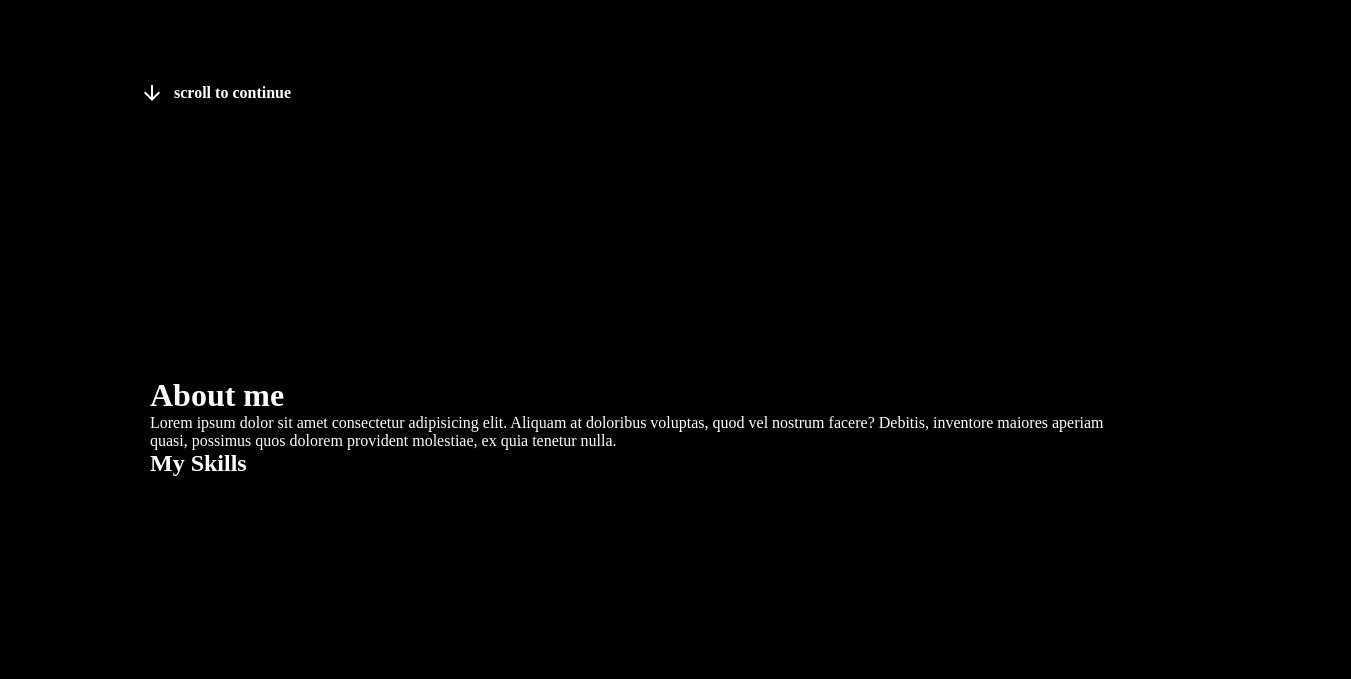
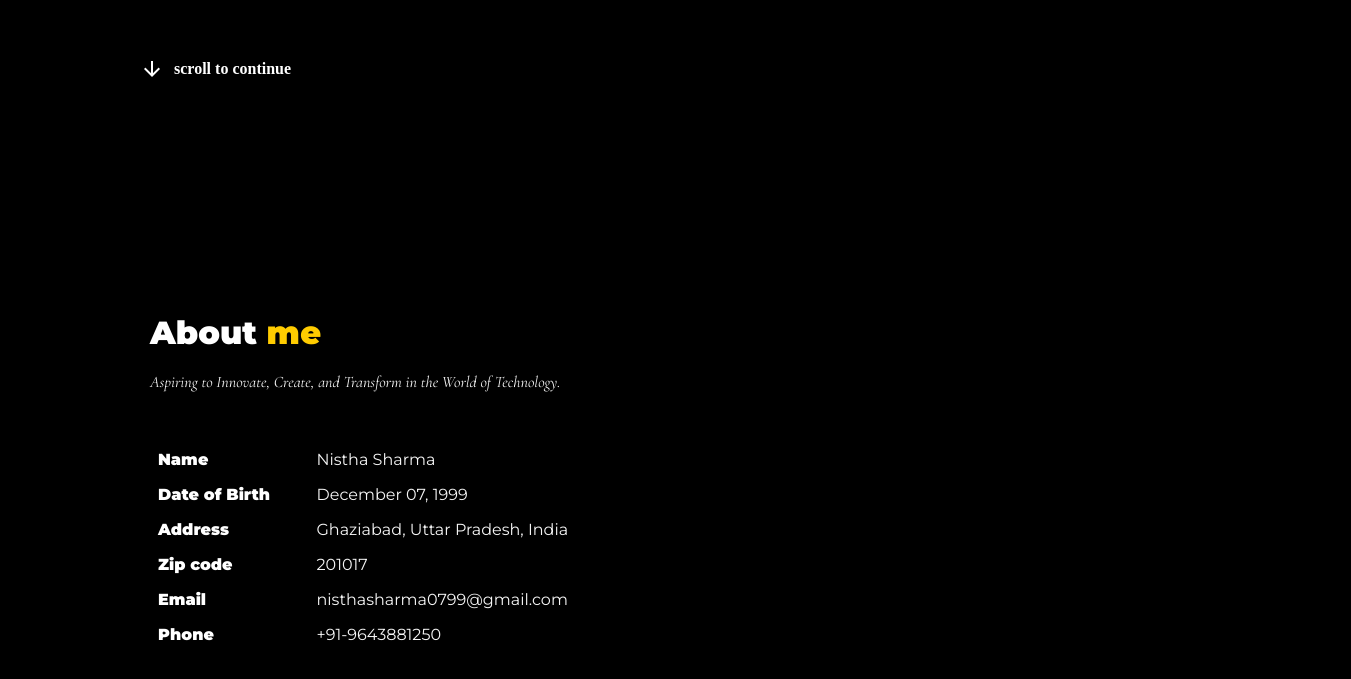
Before and after one commit to nisthaaah/Portfolio-Website, a plain HTML site: page index.html in a window 1280 px wide. Shown: the part 527-1206 px from the top of the page, 1351 px wide, since content can reach past the window. Drawn offline with nearby package versions, Linux system fonts and the light colour scheme.

Commit message:
portfolio

```diff
--- a/index.html
+++ b/index.html
@@ -6,23 +6,21 @@
     <meta name="viewport" content="width=device-width, initial-scale=1.0" />
     <title>Nistha Sharma</title>
     <link rel="stylesheet" href="styles.css" />
-    <link rel="stylesheet"
-        href="https://fonts.googleapis.com/css2?family=Material+Symbols+Outlined:opsz,wght,FILL,GRAD@20..48,100..700,0..1,-50..200" />
+    <script src="index.js"></script>
+    <link rel="stylesheet" href="https://fonts.googleapis.com/css2?family=Material+Symbols+Outlined:opsz,wght,FILL,GRAD@20..48,100..700,0..1,-50..200" />
 </head>
 
 <body>
     <nav class="navbar">
-
         <div class="listitem">
             <ul>
-                <li><a href="#">Home</a></li>
+                <li><a href="#home" id="homelink">Home</a></li>
                 <li><a href= #aboutme>About</a></li>
                 <li><a href="cv.html">Resume</a></li>
                 <li><a href="skills.html">Skills</a></li>
                 <li><a href="projects.html">Projects</a></li>
                 <li><a href="contact.html">Contact</a></li>
         </div>
-
         </ul>
     </nav>
     <div class="container">
@@ -44,19 +42,43 @@
         </div>
     </div>
 
-    <div class="aboutme">
-        <h1>About me</h1>
-        <p>Lorem ipsum dolor sit amet consectetur adipisicing elit. Aliquam at doloribus voluptas, quod vel
-            nostrum facere? Debitis, inventore maiores aperiam quasi, possimus quos dolorem provident
-            molestiae, ex quia tenetur nulla.</p>
-        <h2>My Skills</h2>
-        <div class="skills">
+    <div class="aboutme" id="aboutme">
+        <h1 class="abouth1">About <span class="aboutspan">me</span></h1>
+        <p class="aboutp">Aspiring to Innovate, Create, and Transform in the World of Technology.</p>
 
+        <div class="details">
+            <table class="detailstable">
+                <tr>
+                    <td class="field">Name</td>
+                    <td class="value">Nistha Sharma</td>
+                </tr>
+                <tr>
+                    <td class="field">Date of Birth</td>
+                    <td class="value">December 07, 1999</td>
+                </tr>
+                <tr>
+                    <td class="field">Address</td>
+                    <td class="value">Ghaziabad, Uttar Pradesh, India</td>
+                </tr>
+                <tr>
+                    <td class="field">Zip code</td>
+                    <td class="value">201017</td>
+                </tr>
+                <tr>
+                    <td class="field">Email</td>
+                    <td class="value">nisthasharma0799@gmail.com</td>
+                </tr>
+                <tr>
+                    <td class="field">Phone</td>
+                    <td class="value">+91-9643881250</td>
+                </tr>
+            </table>
         </div>
 
 
     </div>
 
+
 </body>
 
 </html>
--- a/index.js
+++ b/index.js
@@ -0,0 +1,37 @@
+document.addEventListener("DOMContentLoaded", function () {
+        const aboutLink = document.querySelector('a[href="#aboutme"]');
+
+        aboutLink.addEventListener("click", function (event) {
+            event.preventDefault();
+
+            const aboutSection = document.getElementById("aboutme");
+            aboutSection.scrollIntoView({ behavior: "smooth" });
+        });
+    });
+
+    document.addEventListener("DOMContentLoaded", function () {
+        const scrollToContinue = document.querySelector('.learnmore');
+
+        scrollToContinue.addEventListener("click", function () {
+            const aboutSection = document.getElementById("aboutme");
+            aboutSection.scrollIntoView({ behavior: "smooth" });
+        });
+    });
+
+    document.addEventListener("DOMContentLoaded", function () {
+        const scrollToContinue = document.querySelector('.learnmore');
+        const homeLink = document.getElementById('homelink');
+
+        scrollToContinue.addEventListener("click", function () {
+            const aboutSection = document.getElementById("aboutme");
+            aboutSection.scrollIntoView({ behavior: "smooth" });
+        });
+
+        homeLink.addEventListener("click", function (event) {
+            event.preventDefault();
+            window.scrollTo({
+                top: 0,
+                behavior: "smooth"
+            });
+        });
+    });
--- a/styles.css
+++ b/styles.css
@@ -1,6 +1,7 @@
 @import url('https://fonts.googleapis.com/css2?family=Kanit&family=Poppins:wght@300&display=swap');
 @import url('https://fonts.googleapis.com/css2?family=Kanit&family=Montserrat&family=Poppins:wght@300&display=swap');
 @import url('https://fonts.googleapis.com/css2?family=Kanit&family=Montserrat:wght@400;900&family=Poppins:wght@300;700&display=swap');
+@import url('https://fonts.googleapis.com/css2?family=Cormorant+Garamond:ital@1&family=Kanit&family=Montserrat:wght@400;900&family=Poppins:wght@200;300;700&display=swap');
 
 * {
     margin: 0;
@@ -9,6 +10,7 @@
 }
 
 .navbar {
+    position: fixed;
     color: #fff;
     padding: 10px;
 }
@@ -33,9 +35,14 @@
 .navbar ul li a {
     text-decoration: none;
     color: #fff;
-    font-weight: bold;
     display: block; /* Ensures the whole area is clickable */
     padding: 8px;
+}
+
+li a{
+    font-family: 'Poppins', sans-serif;
+
+
 }
 
 .navbar ul li a:hover {
@@ -55,7 +62,7 @@
 
 .info {
     height: 58vh;
-    margin: 40px 150px;
+    margin: 60px 150px;
     display: flex;
     justify-content: space-around;
 }
@@ -87,6 +94,7 @@
 }
 
 .namespan{
+    /* color: rgb(7, 234, 255); */
     color: #ffc107;
 }
 
@@ -184,6 +192,7 @@ font-size: medium;
     display: flex;
     align-items: center;
     color: white;
+    cursor: pointer;
 }
 
 .learnmore h2{
@@ -194,4 +203,41 @@ font-size: medium;
     color: white;
     height: 100vh;
     margin: 40px 150px;
+    height: 70vh;
 }
+
+.abouth1{
+    color: white;
+    font-family: 'Montserrat', sans-serif;
+    margin-bottom: 20px;
+
+}
+
+.aboutspan{
+    color: #ffcc00;
+}
+
+.aboutp{
+    font-family: 'Cormorant Garamond', serif;
+    font-style: italic;
+    color: whitesmoke;
+}
+
+table {
+    border-collapse: collapse;
+    width: 50%;
+    margin-top: 50px;
+    font-family: 'Montserrat', sans-serif;
+
+}
+th, td {
+    padding: 8px;
+    text-align: left;
+}
+
+.field{
+    font-weight: bold;
+}
+.value{
+    color: whitesmoke;
+}
```
